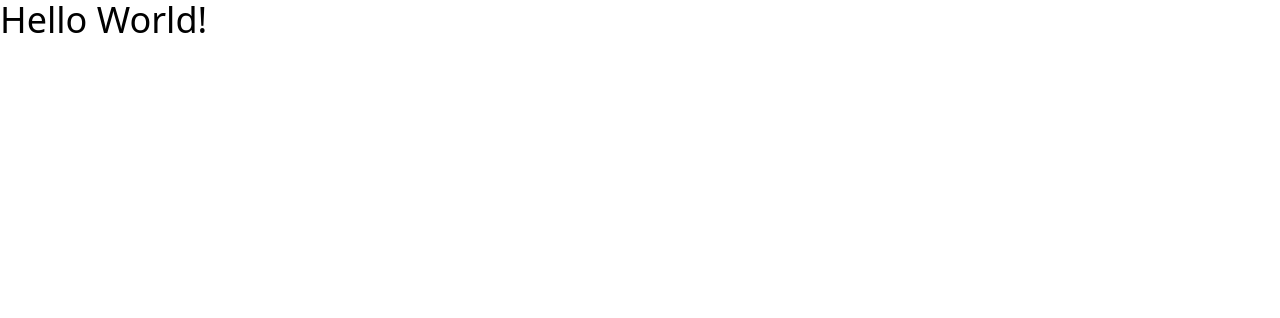
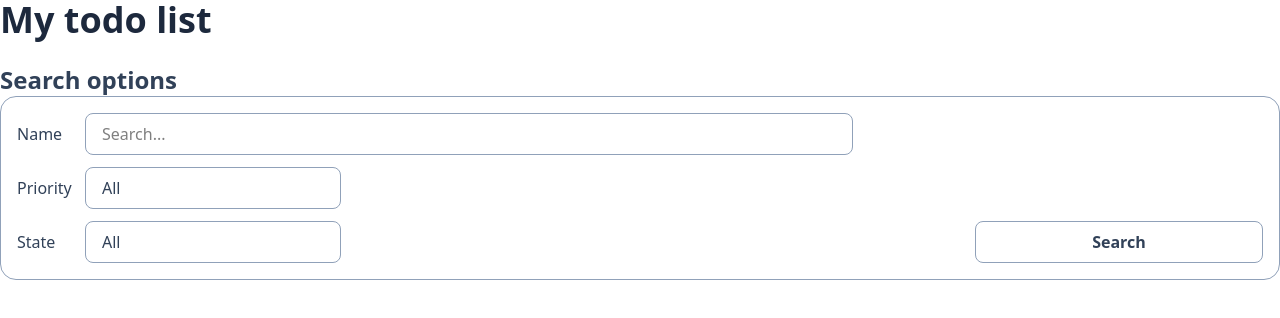
Before and after one commit to zamora-carlos/TodoApp, a React (Vite) app in the folder frontend/: page / in a window 1280 px wide. Shown: the top 318 px of the page. Built offline with nearby package versions, Linux system fonts and the light colour scheme.

Commit message:
feat: create SearchForm component with basic markup and styles

```diff
--- a/frontend/src/App.tsx
+++ b/frontend/src/App.tsx
@@ -1,5 +1,12 @@
+import SearchForm from './components/SearchForm';
+
 function App() {
-  return <h1 className="text-4xl">Hello World!</h1>;
+  return (
+    <>
+      <h1 className="text-4xl font-bold text-slate-800">My todo list</h1>
+      <SearchForm />
+    </>
+  );
 }
 
 export default App;
--- /dev/null
+++ b/frontend/src/components/SearchForm.tsx
@@ -0,0 +1,57 @@
+import { useState } from 'react';
+
+function SearchForm() {
+  const [SearchTerm, setSearchTerm] = useState('');
+
+  return (
+    <section className="mt-4 md:mt-6">
+      <h2 className="text-2xl font-bold text-slate-700">Search options</h2>
+
+      <form className="bg-white border border-slate-400 rounded-2xl p-4">
+        <div className="flex flex-col gap-1 sm:flex-row sm:items-center">
+          <label className="text-base text-slate-700 font-medium min-w-16">
+            Name
+          </label>
+          <input
+            type="text"
+            placeholder="Search..."
+            value={SearchTerm}
+            onChange={evt => setSearchTerm(evt.target.value)}
+            className="py-2 px-4 border border-slate-400 rounded-lg w-full lg:max-w-3xl"
+          />
+        </div>
+
+        <div className="flex flex-col gap-1 sm:flex-row sm:items-center mt-3">
+          <label className="text-base text-slate-700 font-medium min-w-16">
+            Priority
+          </label>
+          <select className="text-slate-700 py-2 px-4 bg-transparent border border-slate-400 rounded-lg w-full sm:w-48 md:w-56 lg:w-64 browser-appearance-none">
+            <option>All</option>
+            <option>Low</option>
+            <option>Medium</option>
+            <option>High</option>
+          </select>
+        </div>
+
+        <div className="flex flex-col gap-3 sm:flex-row sm:items-center mt-3">
+          <div className="flex flex-col gap-1 sm:flex-row sm:items-center">
+            <label className="text-base text-slate-700 font-medium min-w-16">
+              State
+            </label>
+            <select className="text-slate-700 py-2 px-4 bg-transparent border border-slate-400 rounded-lg w-full sm:w-48 md:w-56 lg:w-64 browser-appearance-none">
+              <option>All</option>
+              <option>Done</option>
+              <option>Undone</option>
+            </select>
+          </div>
+
+          <button className="text-base text-slate-700 font-semibold py-2 px-4 inline-block border border-slate-400 rounded-lg cursor-pointer w-full sm:max-w-2xs sm:ml-auto hover:bg-slate-100">
+            Search
+          </button>
+        </div>
+      </form>
+    </section>
+  );
+}
+
+export default SearchForm;
--- a/frontend/src/index.css
+++ b/frontend/src/index.css
@@ -1 +1,7 @@
 @import 'tailwindcss';
+
+@utility browser-appearance-none {
+  -webkit-appearance: none;
+  -moz-appearance: none;
+  appearance: none;
+}
```
